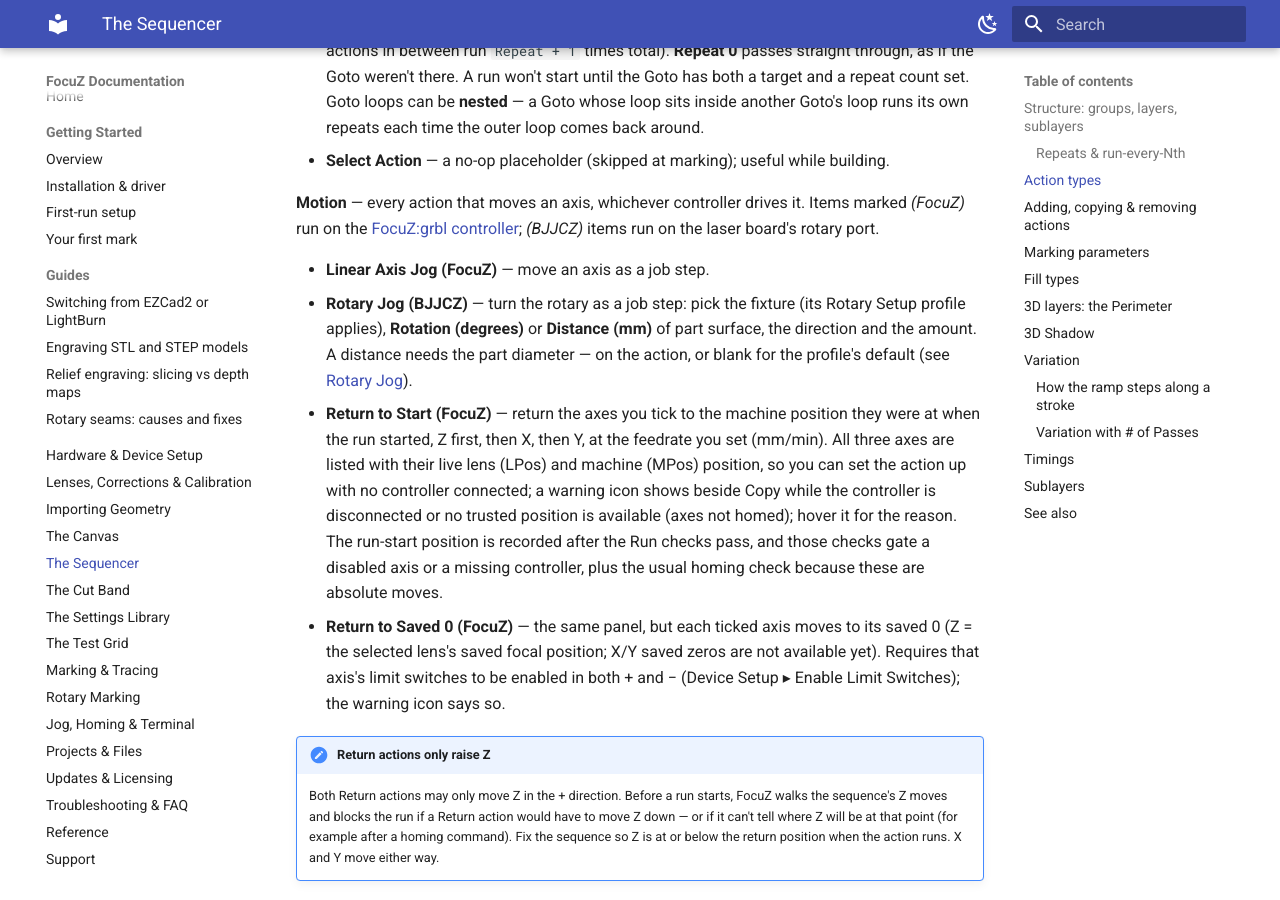
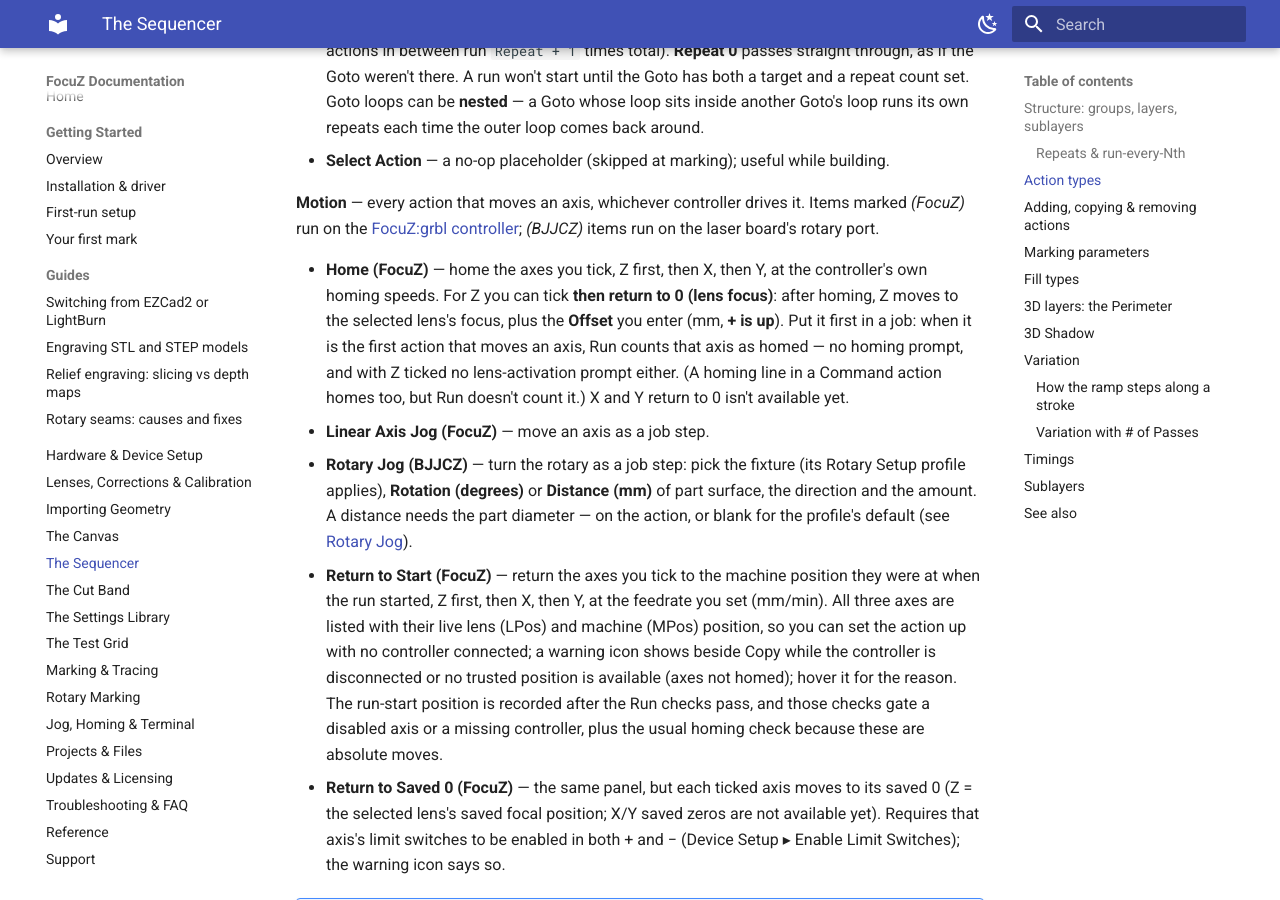
Before and after one commit to Lokahi-Shop/focuz-docs, an MkDocs documentation site: the page built from docs/sequencer.md, in a window 1280 px wide and 900 px high, scrolled down 1523 px. Built offline with MkDocs 1.6.1 and Material for MkDocs 9.7.7, drawn with Linux system fonts in a browser that asks for light colours.

Commit message:
Sequencer: Home action
Co-Authored-By: Claude Opus 5.5 <noreply@anthropic.com>

```diff
--- a/docs/sequencer.md
+++ b/docs/sequencer.md
@@ -64,6 +64,12 @@ Adding an action opens a picker grouped by purpose:
 *(FocuZ)* run on the [FocuZ:grbl controller](jog-terminal.md); *(BJJCZ)* items run on the laser
 board's rotary port.
 
+- **Home (FocuZ)** — home the axes you tick, Z first, then X, then Y, at the controller's own homing
+  speeds. For Z you can tick **then return to 0 (lens focus)**: after homing, Z moves to the selected
+  lens's focus, plus the **Offset** you enter (mm, **+ is up**). Put it first in a job: when it is the
+  first action that moves an axis, Run counts that axis as homed — no homing prompt, and with Z ticked
+  no lens-activation prompt either. (A homing line in a Command action homes too, but Run doesn't count
+  it.) X and Y return to 0 isn't available yet.
 - **Linear Axis Jog (FocuZ)** — move an axis as a job step.
 - **Rotary Jog (BJJCZ)** — turn the rotary as a job step: pick the fixture (its Rotary Setup
   profile applies), **Rotation (degrees)** or **Distance (mm)** of part surface, the direction and
```
